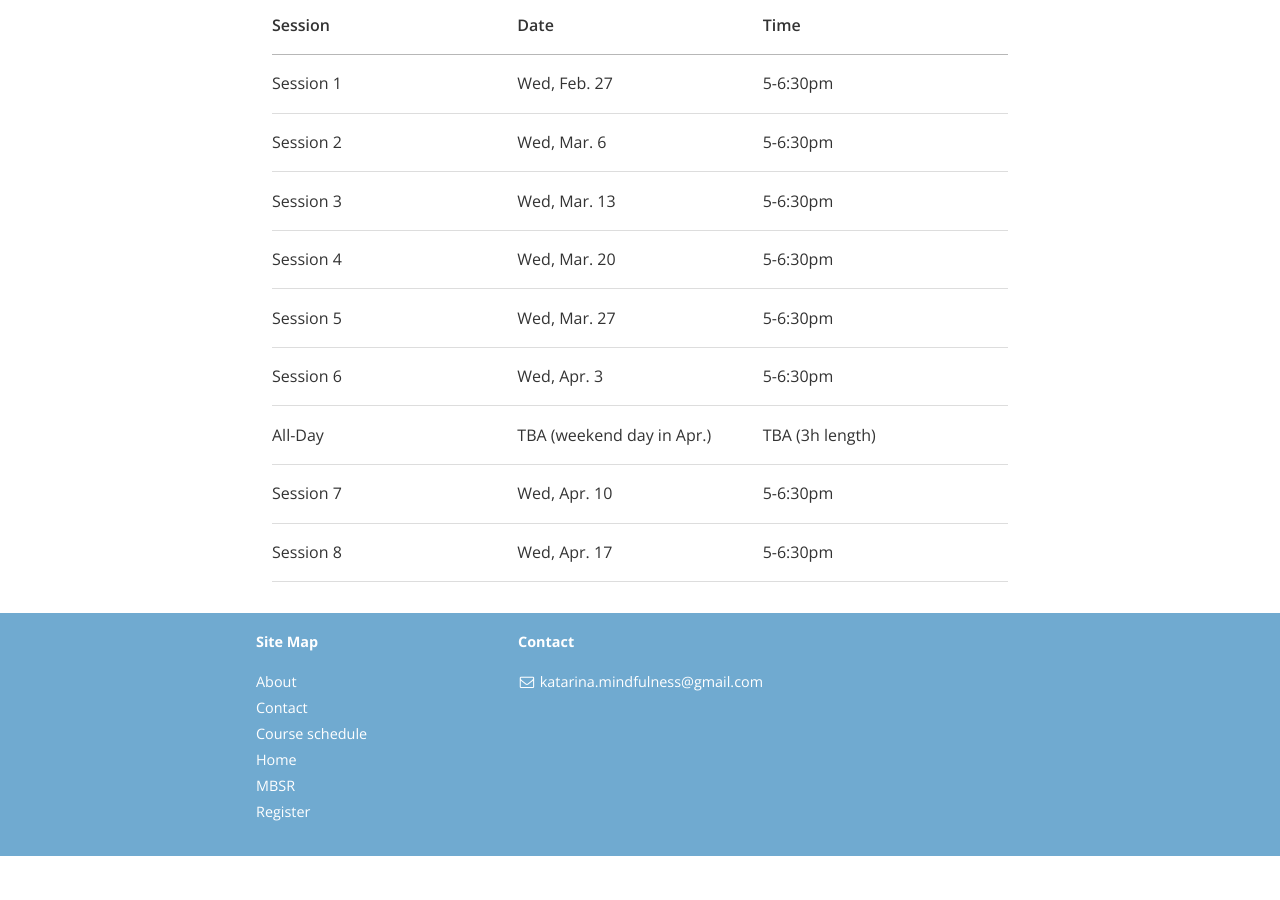
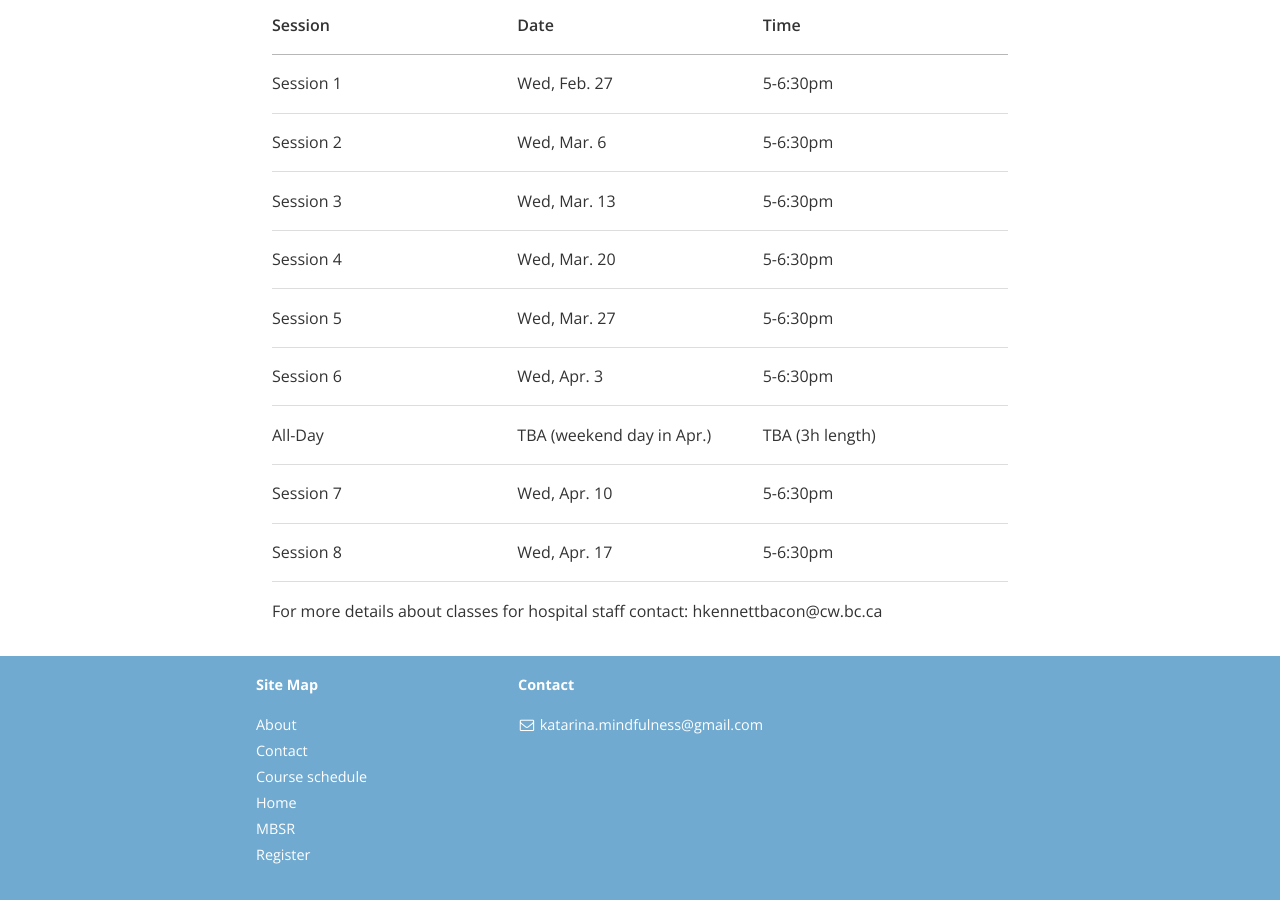
Before and after one commit to mindfulnessone/mindfulnessone.github.io, a Jekyll site: the page built from hospital-staff.md, in a window 1280 px wide and 900 px high, scrolled down 1253 px. Built offline with Jekyll 4.4.1, drawn with Linux system fonts in a browser that asks for light colours; nearby versions of some CDN libraries; before the commit the page ends 2109 px from its top, so only the background shows below that.

Commit message:
Update hospital-staff.md

```diff
--- a/hospital-staff.md
+++ b/hospital-staff.md
@@ -39,3 +39,5 @@ Attending the 1.5 hour free information session will give you a taste of what mi
 | All-Day | TBA (weekend day in Apr.) | TBA (3h length) |
 | Session 7 | Wed, Apr. 10 | 5-6:30pm |
 | Session 8 | Wed, Apr. 17 | 5-6:30pm |
+
+For more details about classes for hospital staff contact: hkennettbacon@cw.bc.ca
```
